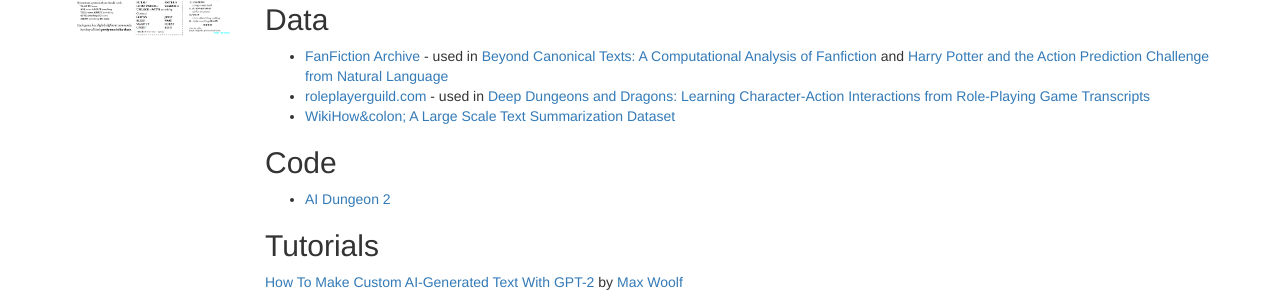
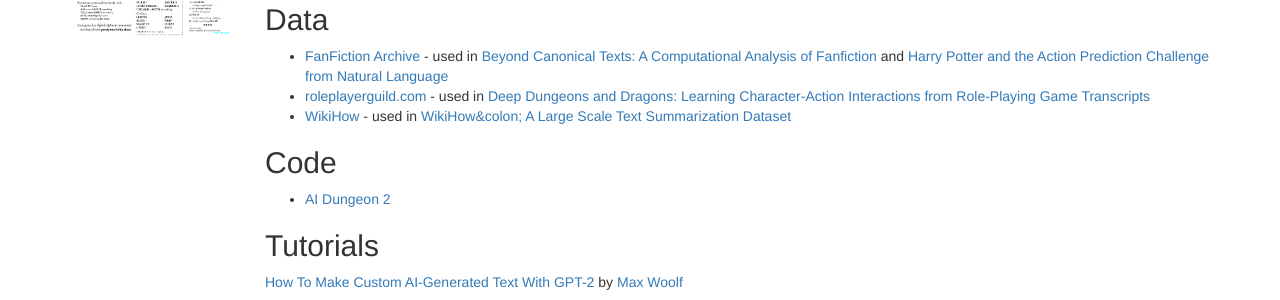
Before and after one commit to interactive-fiction-class/interactive-fiction-class.github.io, a Jekyll site: the page built from resources.md, in a window 1280 px wide. Shown: the part 148-448 px from the top of the page. Built offline with Jekyll 4.4.1, drawn with Linux system fonts in a browser that asks for light colours; nearby versions of some CDN libraries; a script that is not in the unit is left out.

Commit message:
Update resources.md

```diff
--- a/resources.md
+++ b/resources.md
@@ -11,7 +11,7 @@
 
 * [FanFiction Archive](https://archive.org/details/fanfictiondotnet_repack) - used in [Beyond Canonical Texts: A Computational Analysis of Fanfiction](https://www.aclweb.org/anthology/D16-1218.pdf) and [Harry Potter and the Action Prediction Challenge from Natural Language](https://www.aclweb.org/anthology/N19-1218.pdf)
 * [roleplayerguild.com](roleplayerguild.com) - used in [Deep Dungeons and Dragons: Learning Character-Action Interactions from Role-Playing Game Transcripts](https://www.aclweb.org/anthology/N18-2111.pdf)
-* [WikiHow&colon; A Large Scale Text Summarization Dataset](https://arxiv.org/abs/1810.09305)
+* [WikiHow](https://www.wikihow.com/) - used in [WikiHow&colon; A Large Scale Text Summarization Dataset](https://arxiv.org/abs/1810.09305)
 
 ## Code
 
```
